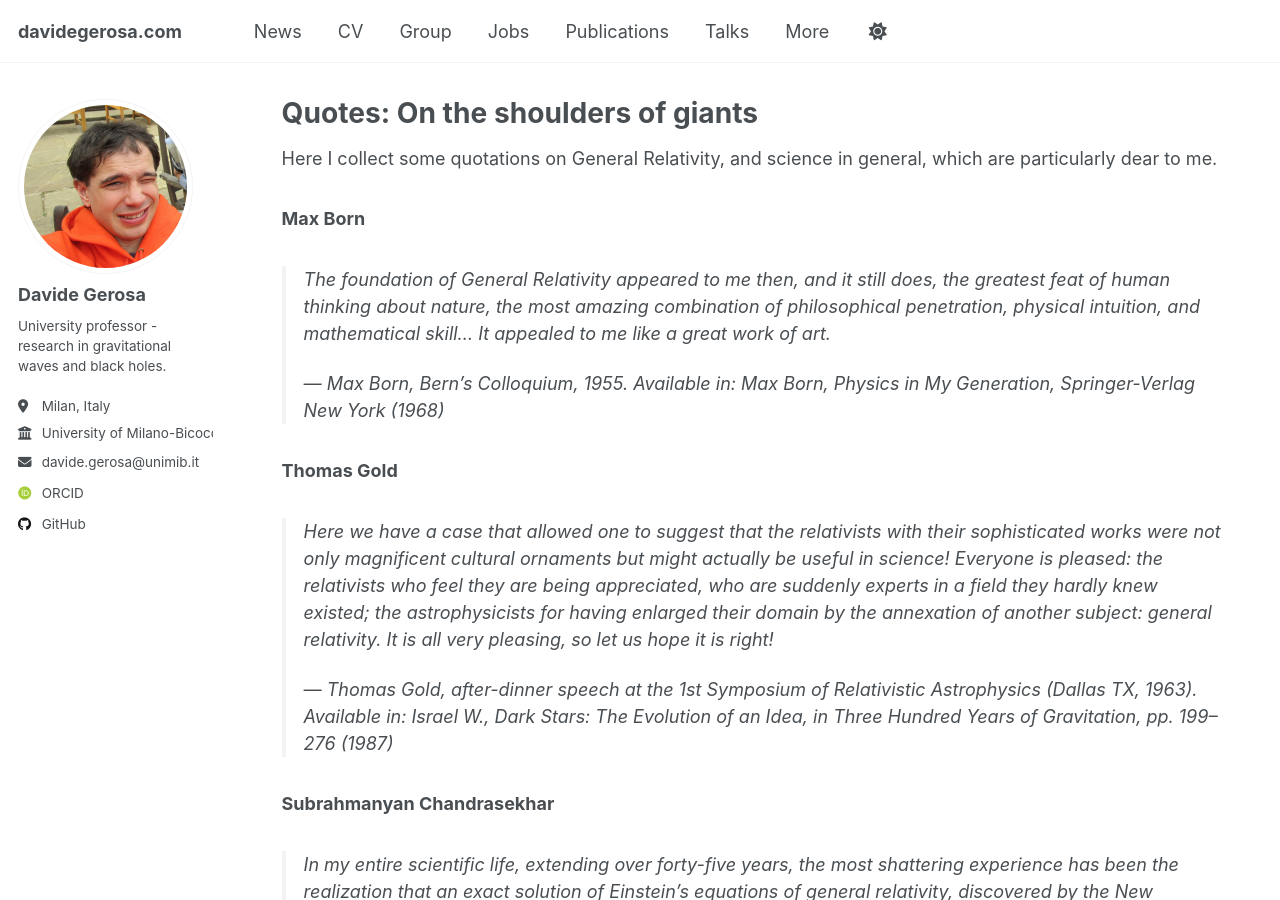
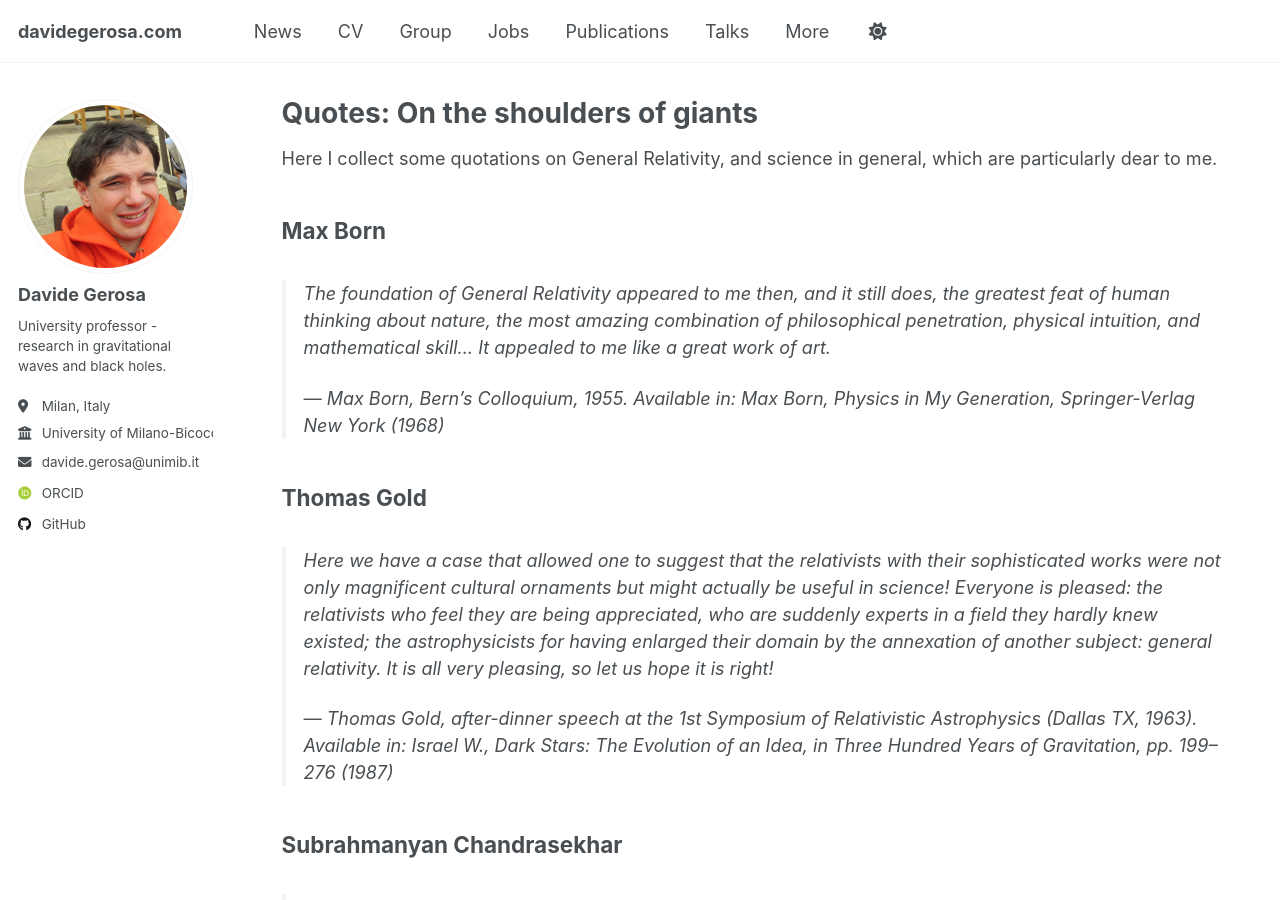
Before and after one commit to dgerosa/website, a Jekyll site: the page built from _pages/quotes.md, in a window 1280 px wide and 900 px high. Built offline with Jekyll 4.4.1, drawn with Linux system fonts in a browser that asks for light colours; some web fonts are replaced.

Commit message:
Fri Jun 13 19:47:52 CEST 2025

```diff
--- a/_pages/quotes.md
+++ b/_pages/quotes.md
@@ -11,62 +11,62 @@ redirect_from:
 
 Here I collect some quotations on General Relativity, and science in general, which are particularly dear to me.
 
-### Max Born
+## Max Born
 
 > The foundation of General Relativity appeared to me then, and it still does, the greatest feat of human thinking about nature, the most amazing combination of philosophical penetration, physical intuition, and mathematical skill… It appealed to me like a great work of art.
 >
 > — *Max Born, Bern’s Colloquium, 1955. Available in: Max Born, Physics in My Generation, Springer-Verlag New York (1968)*
 
-### Thomas Gold
+## Thomas Gold
 
 > Here we have a case that allowed one to suggest that the relativists with their sophisticated works were not only magnificent cultural ornaments but might actually be useful in science! Everyone is pleased: the relativists who feel they are being appreciated, who are suddenly experts in a field they hardly knew existed; the astrophysicists for having enlarged their domain by the annexation of another subject: general relativity. It is all very pleasing, so let us hope it is right!
 >
 > — *Thomas Gold, after-dinner speech at the 1st Symposium of Relativistic Astrophysics (Dallas TX, 1963). Available in: Israel W., Dark Stars: The Evolution of an Idea, in* Three Hundred Years of Gravitation, pp. 199–276 (1987)
 
 
-### Subrahmanyan Chandrasekhar
+## Subrahmanyan Chandrasekhar
 
 > In my entire scientific life, extending over forty-five years, the most shattering experience has been the realization that an exact solution of Einstein’s equations of general relativity, discovered by the New Zealand mathematician, Roy Kerr, provides the absolutely exact representation of untold numbers of massive black holes that populate the universe. This shuddering before the beautiful, this incredible fact that a discovery motivated by a search after the beautiful in mathematics should find its exact replica in Nature, persuades me to say that beauty is that to which the human mind responds at its deepest and most profound.
 >
 > — *S. Chandrasekhar, Truth and Beauty: Aesthetics and Motivations in Science, University of Chicago Press (1987)*
 
 
-### Isaac Newton
+## Isaac Newton
 
 > I do not know what I may appear to the world, but to myself I seem to have been only like a boy playing on the sea-shore, and diverting myself in now and then finding a smoother pebble or a prettier shell than ordinary, whilst the great ocean of truth lay all undiscovered before me.
 >
 > — *David Brewster, Memoirs of the Life, Writings, and Discoveries of Sir Isaac Newton (1855)*
 
 
-### Donald Lynden-Bell
+## Donald Lynden-Bell
 
 > Our other excuse for leaving out high order correlations is that only a fool tries the harder problem when he does not understand the simplest special case.
 >
 > — *Lynden-Bell, D. & Wood, R., MNRAS, Vol. 138, p.495 (1968)*
 
 
-### Dire Straits
+## Dire Straits
 
 > He got the action, he got the motion.
 >
 > — *Dire Straits, "Walk of Life" (1985). They understood Hamiltonian mechanics pretty well.*
 
 
-### James Watt
+## James Watt
 
 > I saw a workman and expected no more — but was surprised to find a philosopher… Everything became to him the beginning of a new and serious study — everything became Science in his hands.
 >
 > — *John Robinson (1739–1805), writing about his first meeting with James Watt*
 
 
-### Carl Sagan
+## Carl Sagan
 
 > There are naive questions, tedious questions, ill-phrased questions, questions put after inadequate self-criticism. But every question is a cry to understand the world. There is no such thing as a dumb question.
 >
 > — *Carl Sagan, The Demon-Haunted World: Science as a Candle in the Dark*
 
 
-### John Archibald Wheeler
+## John Archibald Wheeler
 
 > Never make a calculation until you know the answer. Make an estimate before every calculation, try a simple physical argument (symmetry! invariance! conservation!) before every derivation, guess the answer to every paradox and puzzle.
 > Courage: No one else needs to know what the guess is. Therefore make it quickly, by instinct. A right guess reinforces this instinct. A wrong guess brings the refreshment of surprise.
@@ -75,14 +75,14 @@ Here I collect some quotations on General Relativity, and science in general, wh
 > — *John Archibald Wheeler, in "Spacetime Physics" by Edwin F. Taylor*
 
 
-### Bruce Springsteen
+## Bruce Springsteen
 
 > And I swear I found the key to the universe in the engine of an old parked car.
 >
 > — *Bruce Springsteen, "Growin' Up" (1973). A cosmologist, huh?*
 
 
-### T. S. Eliot
+## T. S. Eliot
 
 > We shall not cease from exploration
 > And the end of all our exploring
@@ -97,21 +97,21 @@ Here I collect some quotations on General Relativity, and science in general, wh
 > — *T. S. Eliot, "Little Gidding" (1942)*
 
 
-### Željko Ivezić *et al.*
+## Željko Ivezić *et al.*
 
 > It is often said that it takes a 2σ result to convince a theorist that his theory is correct, a 5σ result to convince an observer that an effect is real, and a 10σ result to convince a theorist that his theory is wrong.
 >
 > — *Željko Ivezić, Andrew J. Connolly, Jacob T. VanderPlas, and Alexander Gray, "Statistics, Data Mining, and Machine Learning in Astronomy", Princeton University Press*
 
 
-### Ersilia Vaudo *et al.*
+## Ersilia Vaudo *et al.*
 
 > Hidden in the perfection of the spherical shapes of the celestial bodies that shimmer and float in nothingness is the work of gravity, the first and greatest of designers. A craftsman whose hand tirelessly shapes the contents of the Universe to which we belong, determined in his quest for perfection.
 >
 > — *"Unknown Unknowns" exhibition, curated by Vaudo et al., Milan 2022*
 
 
-### Francis Galton
+## Francis Galton
 
 > I know of scarcely anything so apt to impress the imagination as the wonderful form of cosmic order expressed by the "Law of Frequency of Error." The law would have been personified by the Greeks and deified, if they had known of it. It reigns with serenity and in complete self-effacement, amidst the wildest confusion.
 > The huger the mob, and the greater the apparent anarchy, the more perfect is its sway. It is the supreme law of Unreason. Whenever a large sample of chaotic elements are taken in hand and marshaled in the order of their magnitude, an unsuspected and most beautiful form of regularity proves to have been latent all along.
```
